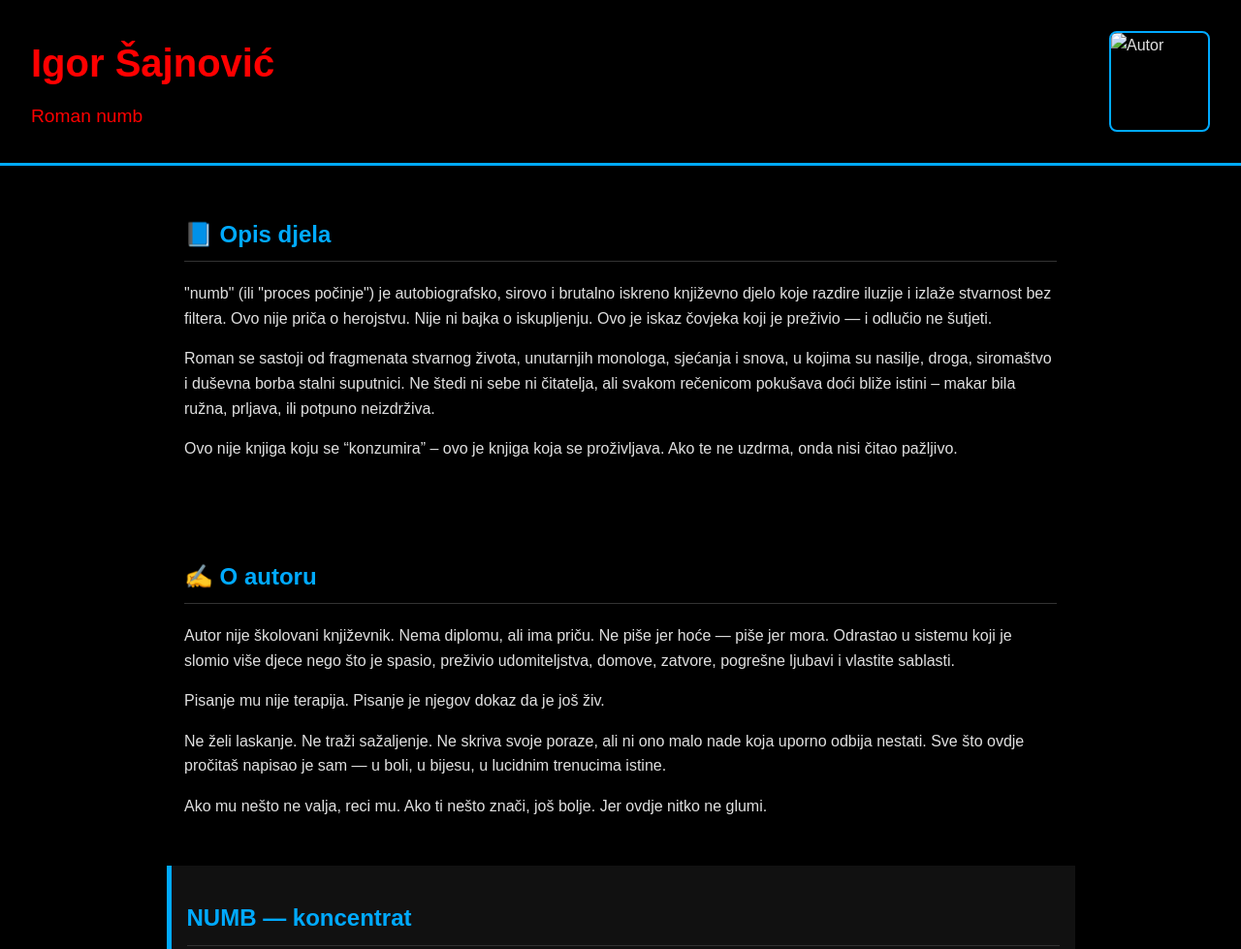
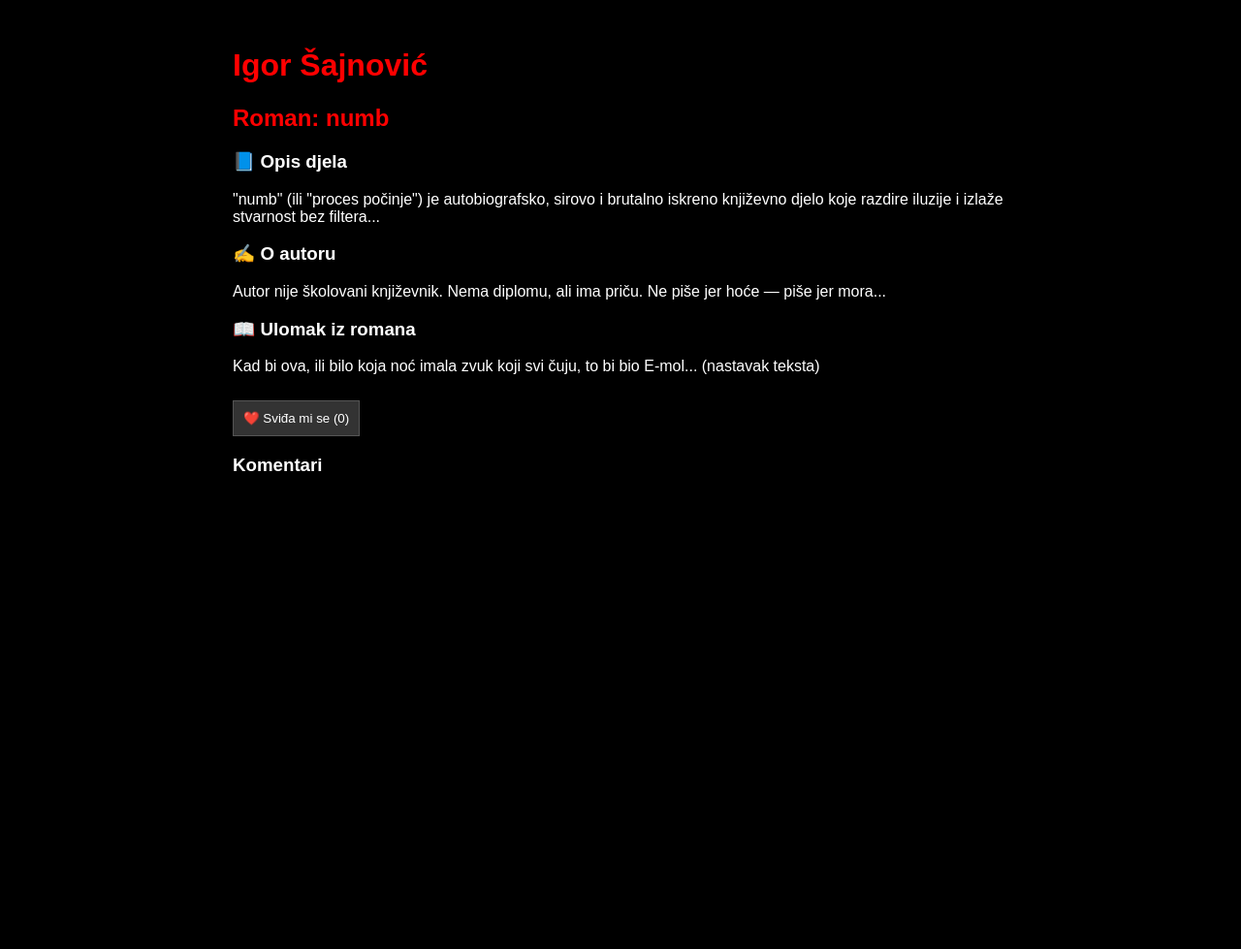
Before and after one commit to igordirtydog/numb.book, a plain HTML site: page numb_finalna_stranica (1).html in a window 1280 px wide. Shown: the top 979 px of the page at 97% size. After the commit the page ends 800 px from the top, so only its background shows below. Drawn offline with Linux system fonts and the light colour scheme; a script that the page names is missing.

Commit message:
Update numb_finalna_stranica (1).html

```diff
--- a/numb_finalna_stranica (1).html
+++ b/numb_finalna_stranica (1).html
@@ -2,116 +2,64 @@
 <!DOCTYPE html>
 <html lang="hr">
 <head>
-  <meta charset="UTF-8" />
-  <meta name="viewport" content="width=device-width, initial-scale=1.0"/>
-  <title>Igor Šajnović | Roman numb</title>
+    <meta charset="UTF-8">
+    <title>Igor Šajnović - Roman numb</title>
     <style>
         body {
-      background-color: #000;
-      color: #e0e0e0;
+            background-color: black;
+            color: white;
             font-family: Arial, sans-serif;
-      margin: 0;
-      padding: 0;
-      line-height: 1.6;
+            padding: 20px;
         }
-    header {
-      background-color: #000;
-      padding: 2rem;
-      display: flex;
-      justify-content: space-between;
-      align-items: center;
-      border-bottom: 3px solid #00aaff;
-    }
-    .title-block h1 {
-      font-size: 2.5rem;
-      margin: 0;
+        h1, h2 {
             color: red;
         }
-    .title-block p {
-      font-size: 1.2rem;
-      margin: 0.5rem 0 0;
-      color: red;
-    }
-    .author-img {
-      width: 100px;
-      height: 100px;
-      object-fit: cover;
-      border: 2px solid #00aaff;
-      border-radius: 8px;
-    }
-    section {
-      padding: 2rem;
-      max-width: 900px;
+        .content {
+            max-width: 800px;
             margin: auto;
         }
-    h2 {
-      color: #00aaff;
-      border-bottom: 1px solid #333;
-      padding-bottom: 0.5rem;
-    }
-    .block {
-      background-color: #111;
-      padding: 1rem;
-      border-left: 5px solid #00aaff;
-      margin-bottom: 2rem;
-    }
-    .like-btn, button.submit {
-      background-color: #00aaff;
-      color: #000;
-      padding: 0.5rem 1rem;
-      border: none;
+        .like-button {
+            background-color: #333;
+            border: 1px solid #555;
+            color: white;
+            padding: 10px;
             cursor: pointer;
-      font-weight: bold;
-      margin-top: 1rem;
-    }
-    textarea {
-      width: 100%;
-      height: 100px;
-      margin-top: 0.5rem;
-      color: #fff;
-      background-color: #222;
-      border: 1px solid #00aaff;
-      padding: 0.5rem;
-    }
-    input[type="file"] {
-      margin-top: 0.5rem;
-      color: #fff;
-    }
-    .share-links a {
-      margin-right: 1rem;
-      color: #00aaff;
-      text-decoration: none;
+            margin-top: 10px;
         }
     </style>
 </head>
 <body>
+    <div class="content">
+        <h1>Igor Šajnović</h1>
+        <h2>Roman: numb</h2>
 
-  <header>
-    <div class="title-block">
-      <h1>Igor Šajnović</h1>
-      <p>Roman numb</p>
+        <h3>📘 Opis djela</h3>
+        <p>"numb" (ili "proces počinje") je autobiografsko, sirovo i brutalno iskreno književno djelo koje razdire iluzije i izlaže stvarnost bez filtera...</p>
+
+        <h3>✍️ O autoru</h3>
+        <p>Autor nije školovani književnik. Nema diplomu, ali ima priču. Ne piše jer hoće — piše jer mora...</p>
+
+        <h3>📖 Ulomak iz romana</h3>
+        <p>Kad bi ova, ili bilo koja noć imala zvuk koji svi čuju, to bi bio E-mol... (nastavak teksta)</p>
+
+        <div>
+            <button class="like-button" onclick="incrementLikes()">❤️ Sviđa mi se (<span id="like-count">0</span>)</button>
         </div>
-    <img src="img/autor.jpg" alt="Autor" class="author-img" />
-  </header>
 
-  <section>
-    <h2>📘 Opis djela</h2>
-    <p>"numb" (ili "proces počinje") je autobiografsko, sirovo i brutalno iskreno književno djelo koje razdire iluzije i izlaže stvarnost bez filtera. Ovo nije priča o herojstvu. Nije ni bajka o iskupljenju. Ovo je iskaz čovjeka koji je preživio — i odlučio ne šutjeti.</p>
-    <p>Roman se sastoji od fragmenata stvarnog života, unutarnjih monologa, sjećanja i snova, u kojima su nasilje, droga, siromaštvo i duševna borba stalni suputnici. Ne štedi ni sebe ni čitatelja, ali svakom rečenicom pokušava doći bliže istini – makar bila ružna, prljava, ili potpuno neizdrživa.</p>
-    <p>Ovo nije knjiga koju se “konzumira” – ovo je knjiga koja se proživljava. Ako te ne uzdrma, onda nisi čitao pažljivo.</p>
-  </section>
+        <h3>Komentari</h3>
+        <div class="commentbox"></div>
+        <script src="https://unpkg.com/commentbox.io/dist/commentBox.min.js"></script>
+        <script>
+            commentBox('YOUR_PROJECT_ID'); // We'll update this later with a real project ID if needed
+        </script>
 
-  <section>
-    <h2>✍️ O autoru</h2>
-    <p>Autor nije školovani književnik. Nema diplomu, ali ima priču. Ne piše jer hoće — piše jer mora. Odrastao u sistemu koji je slomio više djece nego što je spasio, preživio udomiteljstva, domove, zatvore, pogrešne ljubavi i vlastite sablasti.</p>
-    <p>Pisanje mu nije terapija. Pisanje je njegov dokaz da je još živ.</p>
-    <p>Ne želi laskanje. Ne traži sažaljenje. Ne skriva svoje poraze, ali ni ono malo nade koja uporno odbija nestati. Sve što ovdje pročitaš napisao je sam — u boli, u bijesu, u lucidnim trenucima istine.</p>
-    <p>Ako mu nešto ne valja, reci mu. Ako ti nešto znači, još bolje. Jer ovdje nitko ne glumi.</p>
-  </section>
-
-  <section class="block">
-    <h2>NUMB — koncentrat</h2>
-    <p>Kad bi ova, ili bilo koja noć imala zvuk koji svi čuju, to bi bio E-mol. To je zvuk koji često čujem — najčešće noću. Najčešće sam tada — polomljen i istrošen — u tim trenucima nevidljiv čak i samome sebi. Možda ga i ti čuješ. Možda ga ne raspoznaješ u žamoru svega drugog, ali ne brini — ako i kada bude vrijeme, prepoznat ćeš ga. I koliko god ti se ne bude sviđao, gubit ćeš se u njemu kao u čistom prljavom heroinu — u bunilu koje ne mari za tebe, koje si sam stvorio. Tjera te da se valjaš zadovoljno u svojoj prljavštini koje nisi ni svjestan. Metafizički lavirint u kojem ti je udobno, ali si svjestan da je konstruiran samo zato da u njemu tražiš izlaz. Da te muči dajući ti lažnu nadu spasenja.</p>
-  </section>
+        <script>
+            let likeCount = 0;
+            function incrementLikes() {
+                likeCount++;
+                document.getElementById('like-count').innerText = likeCount;
+            }
+        </script>
+    </div>
 </body>
 </html>
```
Lines whose indentation alone changed are shown as unchanged.
